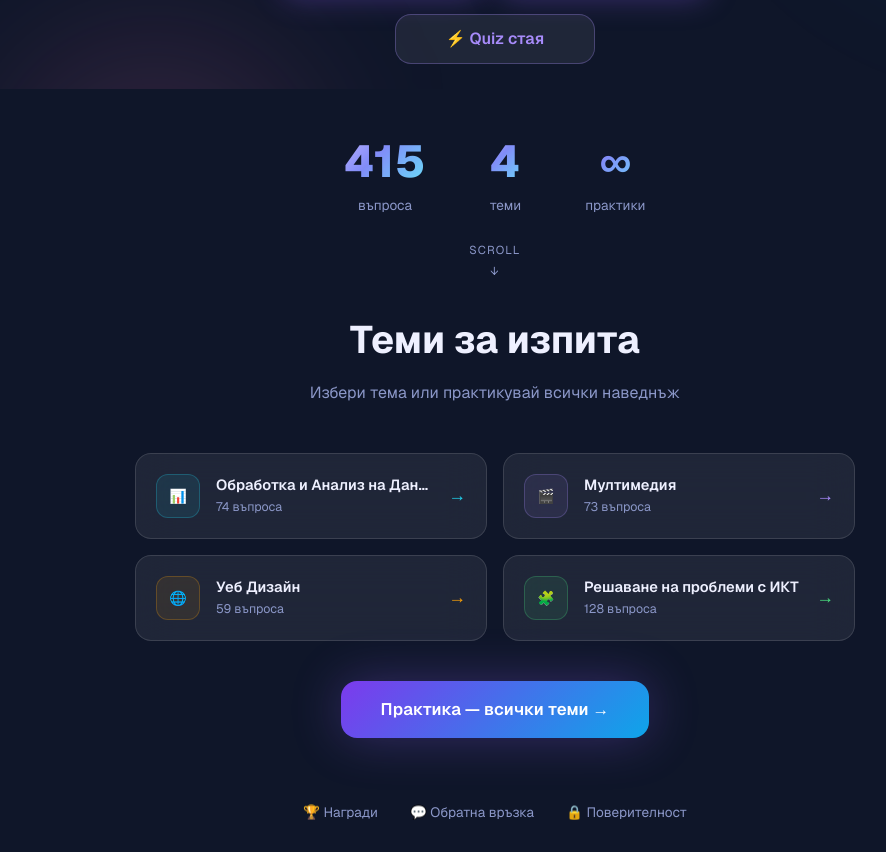
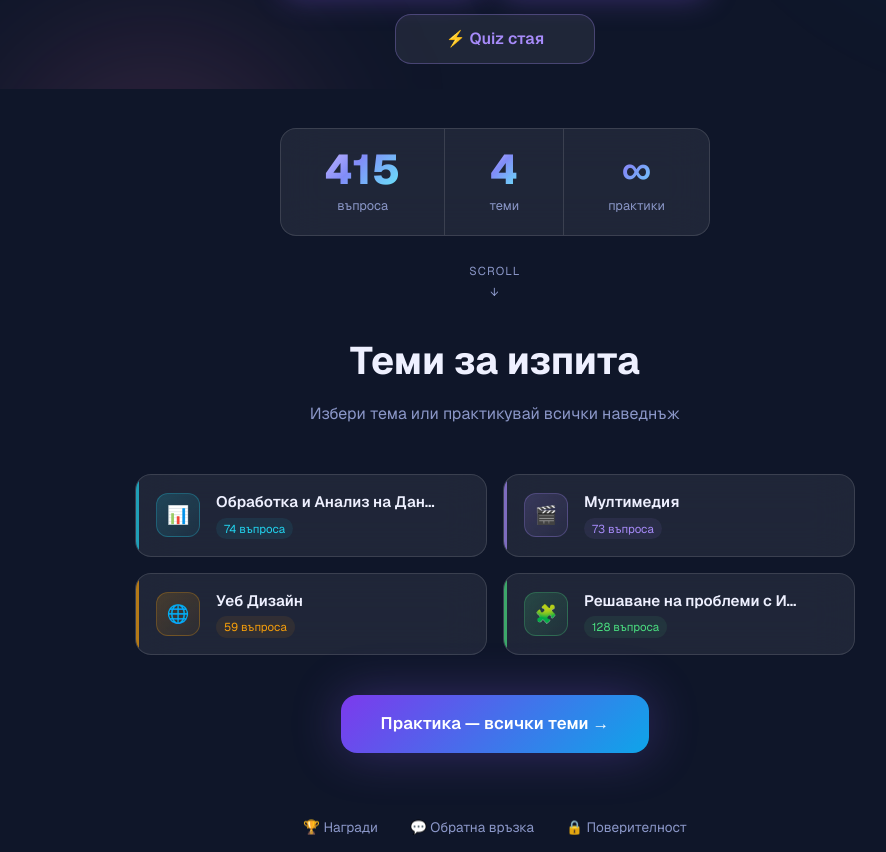
Before and after one commit to Debatedd/dzi-it, a Next.js app in the folder app/: page / in a window 1280 px wide. Shown: the part 711-1563 px from the top of the page, without its empty margins (145-1031 px from the left). Built offline with nearby package versions, Linux system fonts and the light colour scheme; no server answers.

Commit message:
quiz results feed personal analysis (logged-in); homepage design polish (stat bar, topic cards, hovers)

```diff
--- a/app/app/page.tsx
+++ b/app/app/page.tsx
@@ -168,14 +168,14 @@ export default async function HomePage() {
           <div className="flex flex-col sm:flex-row gap-4">
             <Link
               href="/practice"
-              className="inline-flex items-center justify-center px-8 py-3.5 rounded-2xl font-semibold text-white"
+              className="inline-flex items-center justify-center px-8 py-3.5 rounded-2xl font-semibold text-white transition-transform duration-200 hover:-translate-y-0.5"
               style={{ background: "var(--btn-gradient-wide)", boxShadow: "var(--accent-glow)", fontSize: "1rem", minWidth: 200 }}
             >
               Започни теория
             </Link>
             <Link
               href="/html-task"
-              className="inline-flex items-center justify-center px-8 py-3.5 rounded-2xl font-semibold text-white"
+              className="inline-flex items-center justify-center px-8 py-3.5 rounded-2xl font-semibold text-white transition-transform duration-200 hover:-translate-y-0.5"
               style={{ background: "var(--btn-gradient-wide)", boxShadow: "var(--accent-glow)", fontSize: "1rem", minWidth: 200 }}
             >
               Започни практика
@@ -183,7 +183,7 @@ export default async function HomePage() {
           </div>
           <Link
             href="/quiz"
-            className="inline-flex items-center justify-center gap-2 px-8 py-3 rounded-2xl font-semibold"
+            className="inline-flex items-center justify-center gap-2 px-8 py-3 rounded-2xl font-semibold transition-all duration-200 hover:-translate-y-0.5"
             style={{ background: "var(--surface)", border: "1px solid var(--accent-border)", color: "var(--accent)", fontSize: "1rem", minWidth: 200 }}
           >
             ⚡ Quiz стая
@@ -191,17 +191,24 @@ export default async function HomePage() {
         </div>
 
         {/* Stats row */}
-        <div className="flex gap-8 sm:gap-16 mb-20 sm:mb-24">
+        <div
+          className="flex items-stretch glass rounded-2xl mb-20 sm:mb-24 overflow-hidden"
+          style={{ border: "1px solid var(--border)" }}
+        >
           {[
             { value: totalQuestions, label: "въпроса" },
             { value: totalTopics,    label: "теми" },
             { value: "∞",            label: "практики" },
-          ].map(({ value, label }) => (
-            <div key={label} className="text-center">
-              <div className="font-extrabold gradient-text" style={{ fontSize: "clamp(1.8rem, 4vw, 2.8rem)" }}>
+          ].map(({ value, label }, i) => (
+            <div
+              key={label}
+              className="text-center px-7 sm:px-11 py-5"
+              style={{ borderLeft: i > 0 ? "1px solid var(--border)" : "none" }}
+            >
+              <div className="font-extrabold gradient-text" style={{ fontSize: "clamp(1.8rem, 4vw, 2.6rem)", lineHeight: 1 }}>
                 {value}
               </div>
-              <div style={{ color: "var(--muted)", fontSize: "0.85rem" }}>{label}</div>
+              <div style={{ color: "var(--muted)", fontSize: "0.8rem", marginTop: 6 }}>{label}</div>
             </div>
           ))}
         </div>
@@ -233,24 +240,26 @@ export default async function HomePage() {
               <ScrollReveal key={topic} delay={i * 60}>
                 <Link
                   href={`/practice?topic=${encodeURIComponent(topic)}`}
-                  className="glass rounded-2xl px-5 py-5 flex items-center gap-4 group block"
+                  className="glass rounded-2xl pl-5 pr-4 py-4 flex items-center gap-4 group block relative overflow-hidden"
                   style={{ textDecoration: "none" }}
                 >
+                  {/* topic-coloured accent stripe */}
+                  <span className="absolute left-0 top-0 bottom-0" style={{ width: 3, background: meta.color, opacity: 0.7 }} />
                   <div
-                    className="flex-shrink-0 flex items-center justify-center rounded-xl font-mono font-bold text-sm"
-                    style={{ width: 44, height: 44, background: `${meta.color}18`, border: `1px solid ${meta.color}40`, color: meta.color }}
+                    className="flex-shrink-0 flex items-center justify-center rounded-xl text-lg"
+                    style={{ width: 44, height: 44, background: `linear-gradient(135deg, ${meta.color}2e, ${meta.color}10)`, border: `1px solid ${meta.color}45` }}
                   >
                     {meta.icon}
                   </div>
                   <div className="flex-1 min-w-0">
-                    <div className="font-semibold truncate" style={{ color: "var(--text)", fontSize: "0.92rem" }}>
+                    <div className="font-semibold truncate" style={{ color: "var(--text)", fontSize: "0.95rem" }}>
                       {meta.label}
                     </div>
-                    <div style={{ color: "var(--muted)", fontSize: "0.78rem", marginTop: 2 }}>
+                    <div className="inline-block mt-1 rounded-full px-2 py-0.5" style={{ color: meta.color, fontSize: "0.72rem", background: `${meta.color}14` }}>
                       {count} въпроса
                     </div>
                   </div>
-                  <span className="transition-transform group-hover:translate-x-1" style={{ color: meta.color, fontSize: "1.1rem" }}>
+                  <span className="transition-all opacity-0 -translate-x-1 group-hover:opacity-100 group-hover:translate-x-0" style={{ color: meta.color, fontSize: "1.1rem" }}>
                     →
                   </span>
                 </Link>
--- a/app/app/quiz/actions.ts
+++ b/app/app/quiz/actions.ts
@@ -3,6 +3,7 @@
 import { redirect } from "next/navigation";
 import { revalidatePath } from "next/cache";
 import { createClient } from "@/lib/supabase/server";
+import { recordAnswers } from "@/app/profile/actions";
 import {
   QUIZ_TOPICS,
   topicCounts,
@@ -115,5 +116,9 @@ export async function submitResult(
 
   if (error) return { error: error.message };
 
+  // If the student is logged in, fold these answers into their personal
+  // strengths/weaknesses analysis too (no-op for anonymous students).
+  await recordAnswers(result.details);
+
   return { score: result.score, maxScore: result.maxScore };
 }
```
